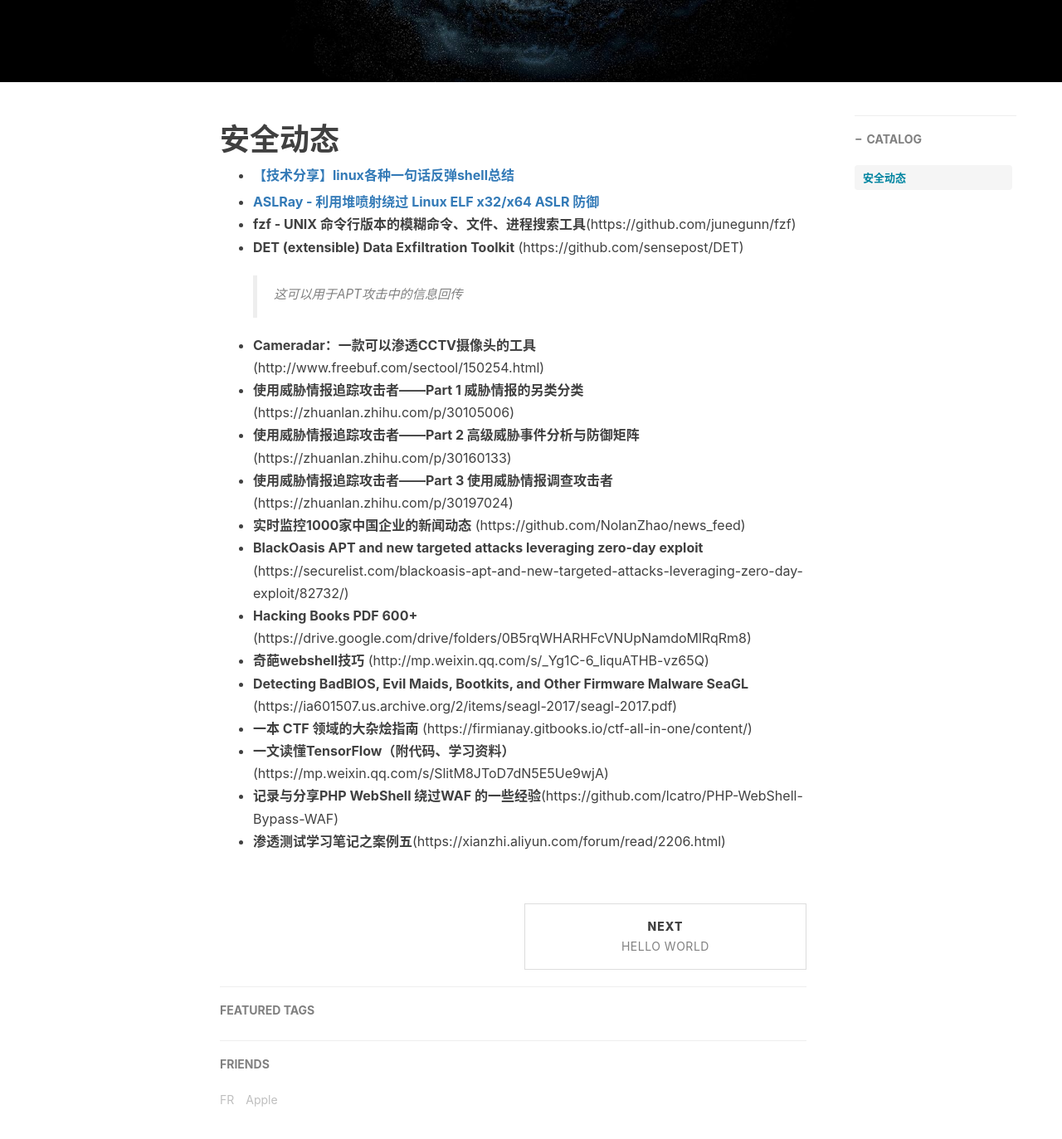
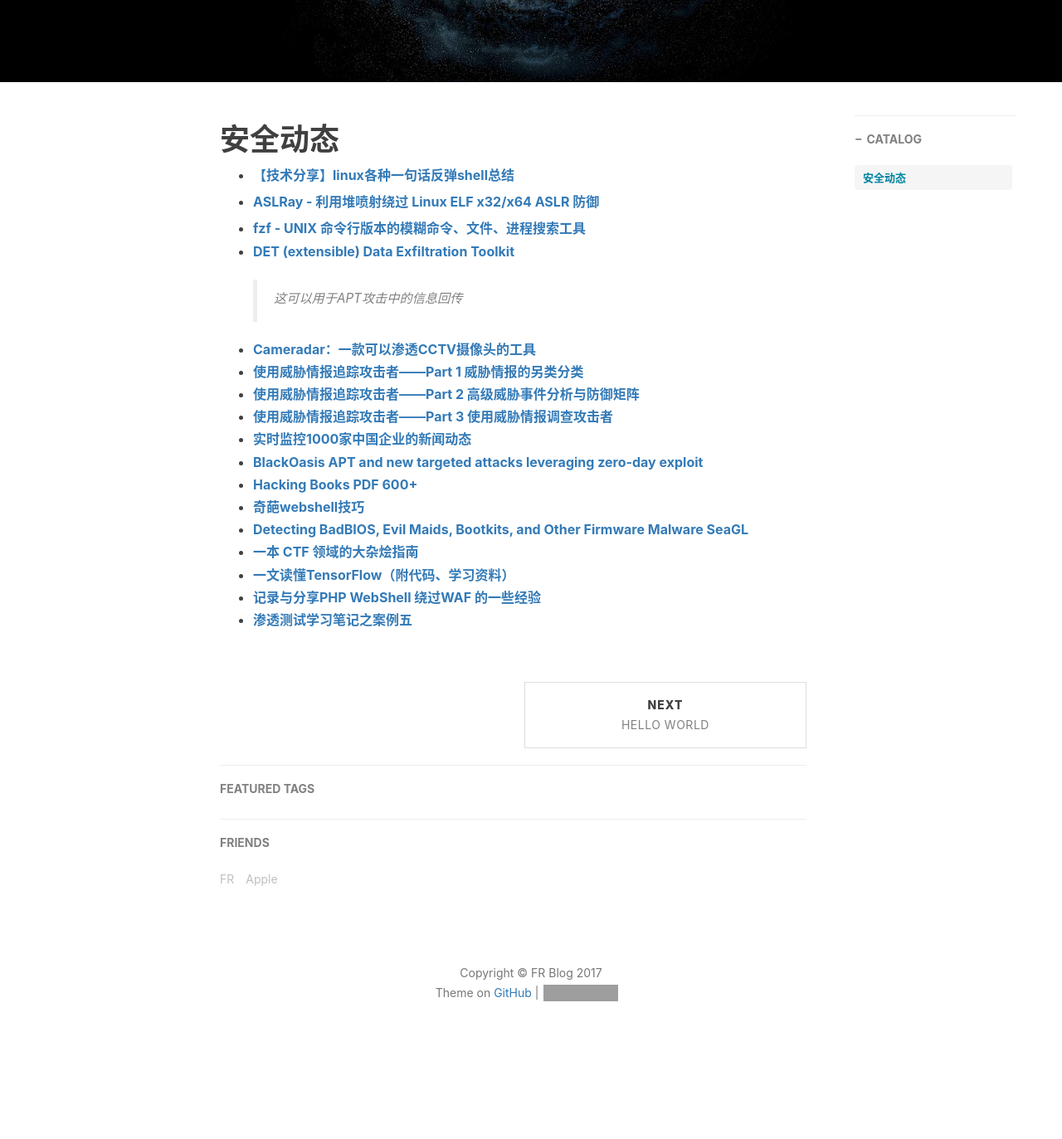
Before and after one commit to flankeraptor/flankeraptor.github.io, a Jekyll site: the page built from _posts/2017-10-17-20171017-安全态势.md, in a window 1280 px wide and 1400 px high, scrolled down 424 px. Shown: the top 1373 px of the window at 83% size. Built offline with Jekyll 4.4.1, drawn with Linux system fonts in a browser that asks for light colours; nearby versions of some CDN libraries; comment, search, counter and statistics services are not loaded; after the commit the page ends 1725 px from its top, so only the background shows below that; grey boxes are pictures that could not be loaded.

Commit message:
Update 2017-10-17-20171017-安全态势.md

```diff
--- a/_posts/2017-10-17-20171017-安全态势.md
+++ b/_posts/2017-10-17-20171017-安全态势.md
@@ -13,19 +13,21 @@ tags:
 - **[【技术分享】linux各种一句话反弹shell总结](http://bobao.360.cn/learning/detail/4551.html)**
 
 - **[ASLRay - 利用堆喷射绕过 Linux ELF x32/x64 ASLR 防御](https://github.com/cryptolok/ASLRay)**
-- **fzf - UNIX 命令行版本的模糊命令、文件、进程搜索工具**(https://github.com/junegunn/fzf)
-- **DET (extensible) Data Exfiltration Toolkit**  (https://github.com/sensepost/DET)
+
+- **[fzf - UNIX 命令行版本的模糊命令、文件、进程搜索工具](https://github.com/junegunn/fzf)**
+- **[DET (extensible) Data Exfiltration Toolkit](https://github.com/sensepost/DET)**
     > 这可以用于APT攻击中的信息回传
-- **Cameradar：一款可以渗透CCTV摄像头的工具**  (http://www.freebuf.com/sectool/150254.html)
-- **使用威胁情报追踪攻击者——Part 1 威胁情报的另类分类**  (https://zhuanlan.zhihu.com/p/30105006)
-- **使用威胁情报追踪攻击者——Part 2 高级威胁事件分析与防御矩阵**  (https://zhuanlan.zhihu.com/p/30160133)
-- **使用威胁情报追踪攻击者——Part 3 使用威胁情报调查攻击者**  (https://zhuanlan.zhihu.com/p/30197024)
-- **实时监控1000家中国企业的新闻动态**  (https://github.com/NolanZhao/news_feed)
-- **BlackOasis APT and new targeted attacks leveraging zero-day exploit**  (https://securelist.com/blackoasis-apt-and-new-targeted-attacks-leveraging-zero-day-exploit/82732/)
-- **Hacking Books PDF 600+**  (https://drive.google.com/drive/folders/0B5rqWHARHFcVNUpNamdoMlRqRm8)
-- **奇葩webshell技巧**  (http://mp.weixin.qq.com/s/_Yg1C-6_liquATHB-vz65Q)
-- **Detecting BadBIOS, Evil Maids, Bootkits, and Other Firmware Malware SeaGL**  (https://ia601507.us.archive.org/2/items/seagl-2017/seagl-2017.pdf)
-- **一本 CTF 领域的大杂烩指南**  (https://firmianay.gitbooks.io/ctf-all-in-one/content/)
-- **一文读懂TensorFlow（附代码、学习资料）**  (https://mp.weixin.qq.com/s/SlitM8JToD7dN5E5Ue9wjA)
-- **记录与分享PHP WebShell 绕过WAF 的一些经验**(https://github.com/lcatro/PHP-WebShell-Bypass-WAF)
-- **渗透测试学习笔记之案例五**(https://xianzhi.aliyun.com/forum/read/2206.html)
+
+- **[Cameradar：一款可以渗透CCTV摄像头的工具](http://www.freebuf.com/sectool/150254.html)**
+- **[使用威胁情报追踪攻击者——Part 1 威胁情报的另类分类](https://zhuanlan.zhihu.com/p/30105006)**
+- **[使用威胁情报追踪攻击者——Part 2 高级威胁事件分析与防御矩阵](https://zhuanlan.zhihu.com/p/30160133)**
+- **[使用威胁情报追踪攻击者——Part 3 使用威胁情报调查攻击者](https://zhuanlan.zhihu.com/p/30197024)**
+- **[实时监控1000家中国企业的新闻动态](https://github.com/NolanZhao/news_feed)**
+- **[BlackOasis APT and new targeted attacks leveraging zero-day exploit](https://securelist.com/blackoasis-apt-and-new-targeted-attacks-leveraging-zero-day-exploit/82732/)**
+- **[Hacking Books PDF 600+](https://drive.google.com/drive/folders/0B5rqWHARHFcVNUpNamdoMlRqRm8)**
+- **[奇葩webshell技巧](http://mp.weixin.qq.com/s/_Yg1C-6_liquATHB-vz65Q)**
+- **[Detecting BadBIOS, Evil Maids, Bootkits, and Other Firmware Malware SeaGL](https://ia601507.us.archive.org/2/items/seagl-2017/seagl-2017.pdf)**
+- **[一本 CTF 领域的大杂烩指南](https://firmianay.gitbooks.io/ctf-all-in-one/content/)**
+- **[一文读懂TensorFlow（附代码、学习资料）](https://mp.weixin.qq.com/s/SlitM8JToD7dN5E5Ue9wjA)**
+- **[记录与分享PHP WebShell 绕过WAF 的一些经验](https://github.com/lcatro/PHP-WebShell-Bypass-WAF)**
+- **[渗透测试学习笔记之案例五](https://xianzhi.aliyun.com/forum/read/2206.html)**
```
